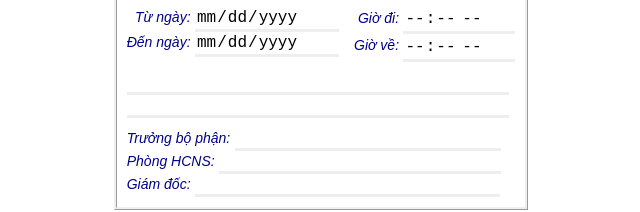
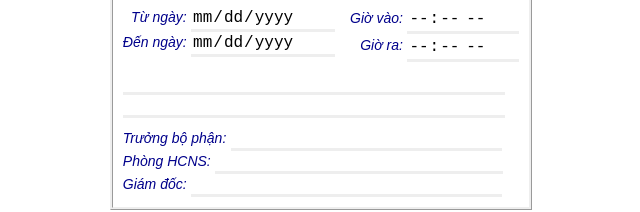
Before and after one commit to SongLamPack/DangKyNguoiVao_SLP, a website built with Parcel: page index.html in a window 1280 px wide. Shown: the part 326-538 px from the top of the page, 319-959 px from the left. Built offline with nearby package versions, Linux system fonts and the light colour scheme.

Commit message:
Update index.html

```diff
--- a/index.html
+++ b/index.html
@@ -71,9 +71,9 @@
           <input id="iddenngay" class="nhaplieu" type="date"></input>
             </div>
             <div style="padding-left:15px;text-align:right">
-          <label>Giờ đi:</label>
+          <label>Giờ vào:</label>
           <input id="idtuthgian" class="nhaplieu" type="time" value="08:00" ></input>
-          <br><label>Giờ về:</label>
+          <br><label>Giờ ra:</label>
           <input id="iddenthgian" class="nhaplieu" type="time" value="17:00" ></input>
             </div>
         </div>
@@ -156,14 +156,14 @@
                 <div style="display:flex;padding-top:10px">
                   <div style="text-align:right">
                     <label>Từ ngày:</label>
-                    <input class="nhaplieu" type="date" readonly></input>
+                    <input class="nhaplieu" type="date"  readonly></input>
                     <br><label>Đến ngày:</label>
                     <input class="nhaplieu" type="date" readonly></input>
                   </div>
                   <div style="padding-left:15px;text-align:right">
-                    <label>Giờ đi:</label>
+                    <label>Giờ vào:</label>
                     <input class="nhaplieu" type="time" readonly ></input>
-                    <br><label>Giờ về:</label>
+                    <br><label>Giờ ra:</label>
                     <input class="nhaplieu" type="time" readonly ></input>
                   </div>
                 </div>
```
